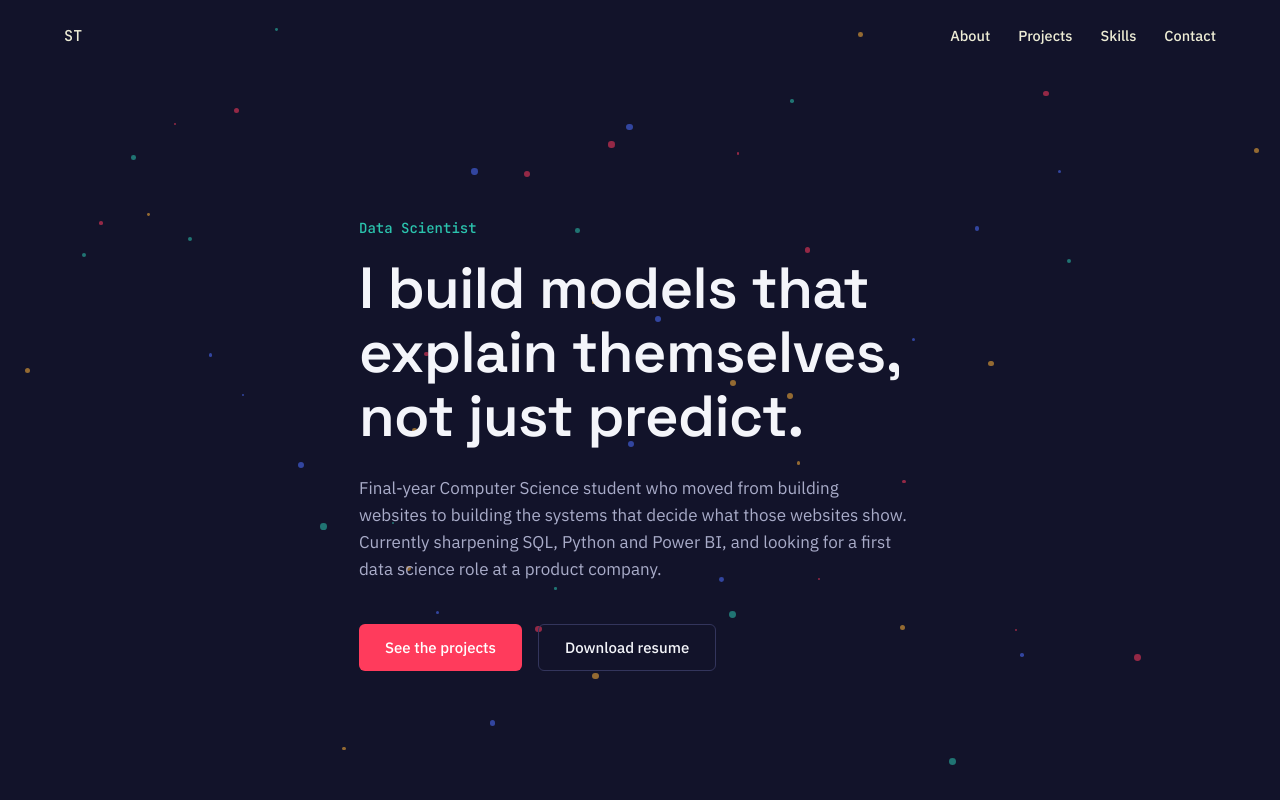
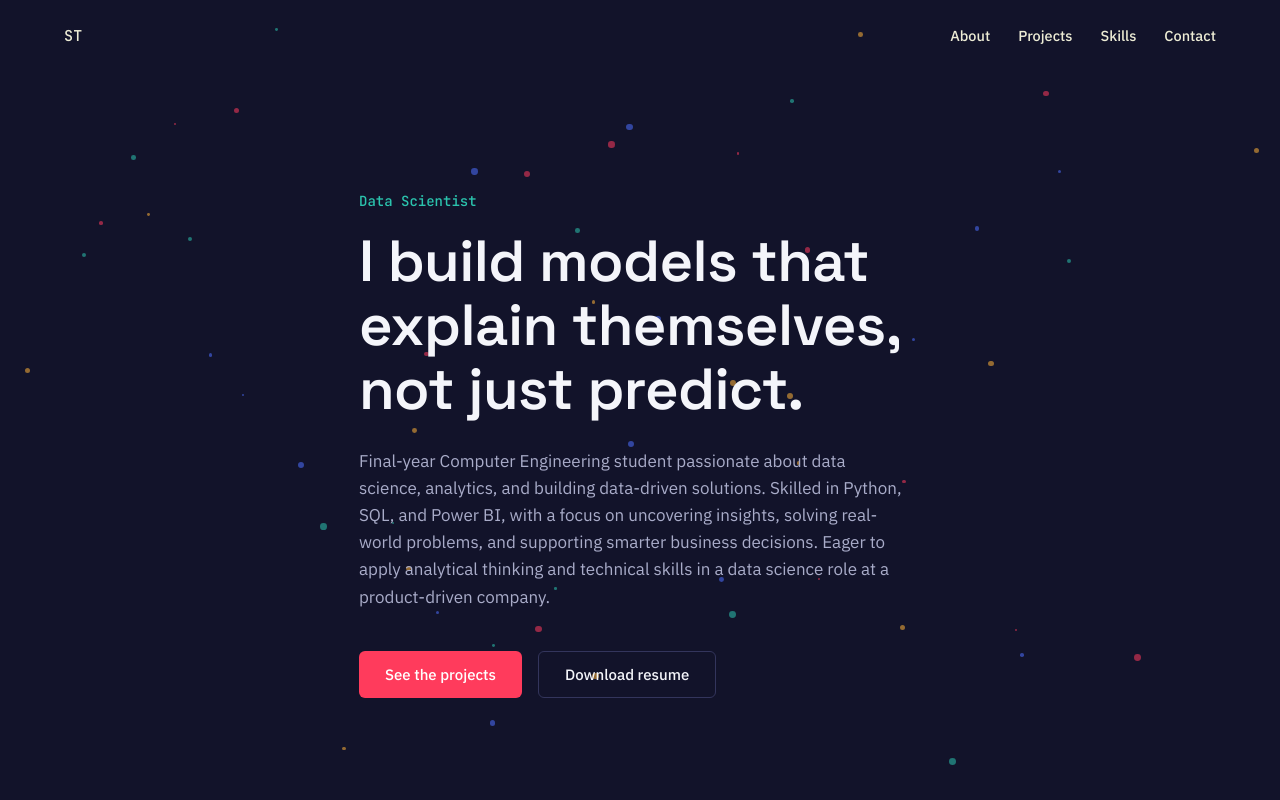
Before and after one commit to sandhyatanwar2030/Portfolio-site-, a React (Vite) app: page / in a window 1280 px wide. Shown: the top 800 px of the page. Built offline with nearby package versions, Linux system fonts and the light colour scheme.

Commit message:
Revise hero section description for clarity and focus

```diff
--- a/src/components/Hero.jsx
+++ b/src/components/Hero.jsx
@@ -66,9 +66,7 @@ export default function Hero() {
           I build models that explain themselves, not just predict.
         </h1>
         <p className="hero__sub">
-          Final-year Computer Science student who moved from building websites to building
-          the systems that decide what those websites show. Currently sharpening SQL, Python
-          and Power BI, and looking for a first data science role at a product company.
+          Final-year Computer Engineering student passionate about data science, analytics, and building data-driven solutions. Skilled in Python, SQL, and Power BI, with a focus on uncovering insights, solving real-world problems, and supporting smarter business decisions. Eager to apply analytical thinking and technical skills in a data science role at a product-driven company.
         </p>
         <div className="hero__actions">
           <a
```
